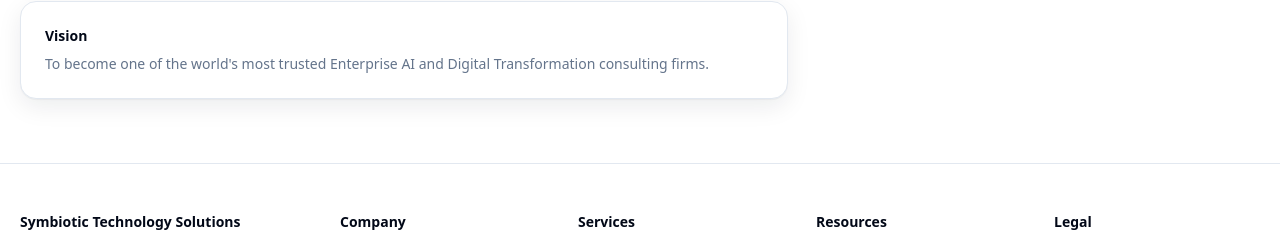
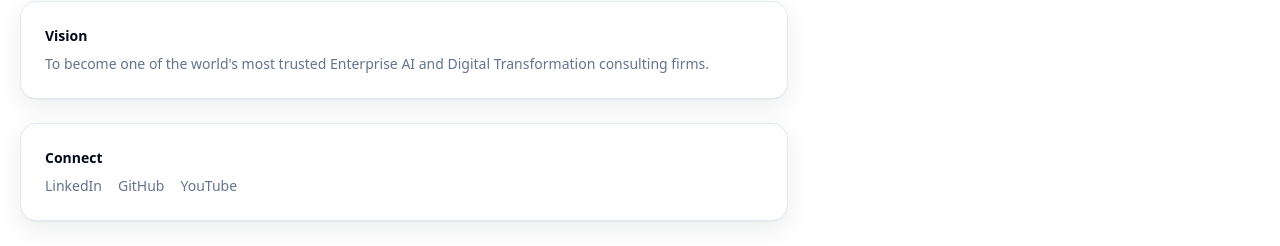
Before and after one commit to lalitnayyar/swebsite, a Next.js app: page /about in a window 1280 px wide. Shown: the part 402-648 px from the top of the page. Built offline with nearby package versions, Linux system fonts and the light colour scheme; no server answers.

Commit message:
Add social links to footer and about

```diff
--- a/src/app/(pages)/about/page.tsx
+++ b/src/app/(pages)/about/page.tsx
@@ -1,5 +1,6 @@
 import { SiteHeader } from '@/components/layout/site-header';
 import { SiteFooter } from '@/components/layout/site-footer';
+import { siteConfig } from '@/config/site';
 
 export default function AboutPage() {
   return (
@@ -26,6 +27,35 @@
               firms.
             </p>
           </div>
+          <div className="rounded-2xl border bg-background p-6 shadow-soft">
+            <div className="text-sm font-semibold">Connect</div>
+            <div className="mt-2 flex gap-4 text-sm">
+              <a
+                href={siteConfig.links.linkedin}
+                className="text-muted-foreground hover:text-foreground"
+                rel="noreferrer"
+                target="_blank"
+              >
+                LinkedIn
+              </a>
+              <a
+                href={siteConfig.links.github}
+                className="text-muted-foreground hover:text-foreground"
+                rel="noreferrer"
+                target="_blank"
+              >
+                GitHub
+              </a>
+              <a
+                href={siteConfig.links.youtube}
+                className="text-muted-foreground hover:text-foreground"
+                rel="noreferrer"
+                target="_blank"
+              >
+                YouTube
+              </a>
+            </div>
+          </div>
         </div>
       </main>
       <SiteFooter />
--- a/src/config/site.ts
+++ b/src/config/site.ts
@@ -5,8 +5,8 @@
     'Enterprise AI consulting and digital transformation partner helping organizations modernize through Generative AI, automation, enterprise architecture, and contact center innovation.',
   url: process.env.NEXT_PUBLIC_SITE_URL ?? 'http://localhost:3000',
   links: {
-    linkedin: 'https://www.linkedin.com/',
-    github: 'https://github.com/',
-    youtube: 'https://www.youtube.com/'
+    linkedin: 'https://www.linkedin.com/in/lnayyar/',
+    github: 'https://github.com/lalitnayyar',
+    youtube: 'https://youtube.com'
   }
 } as const;
```
